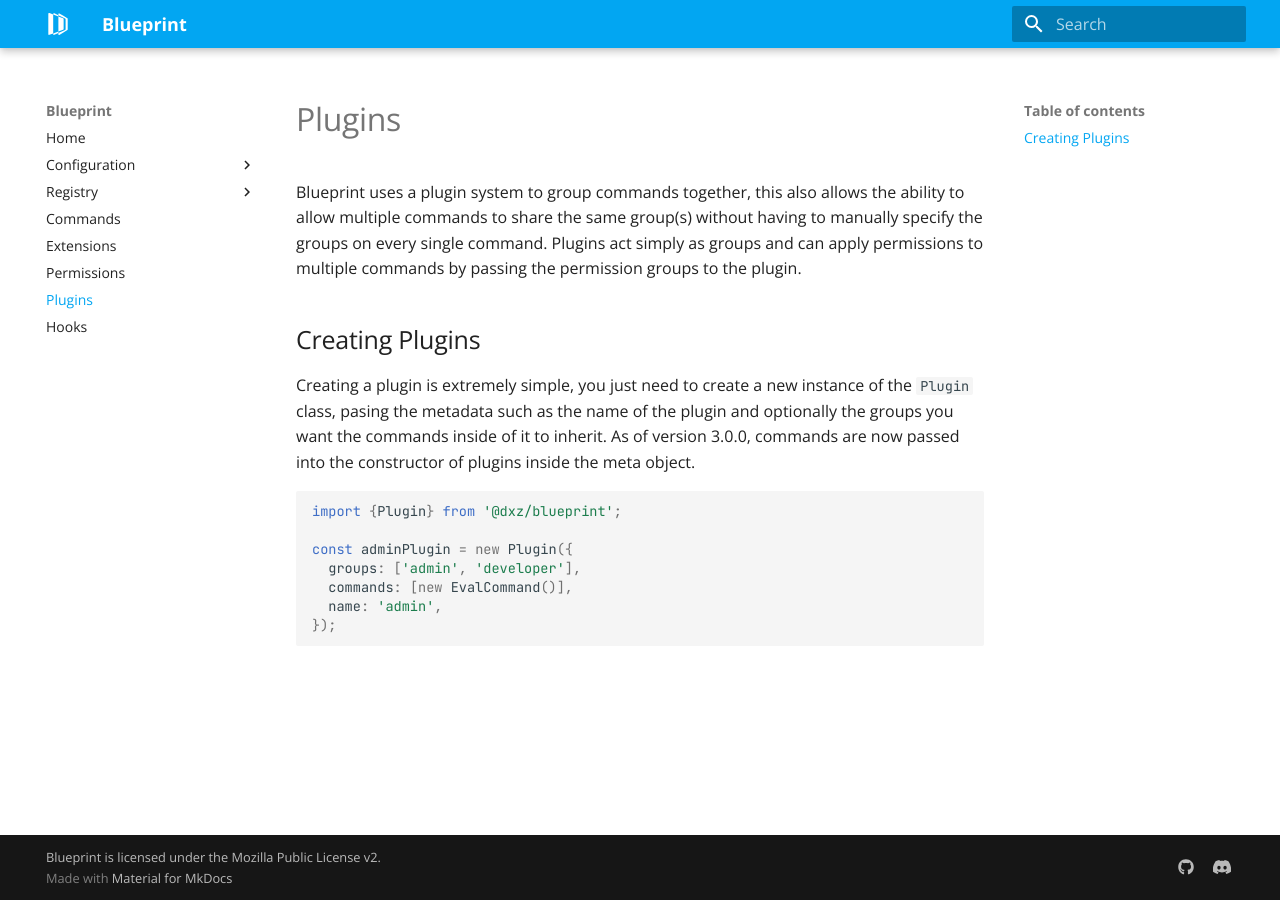
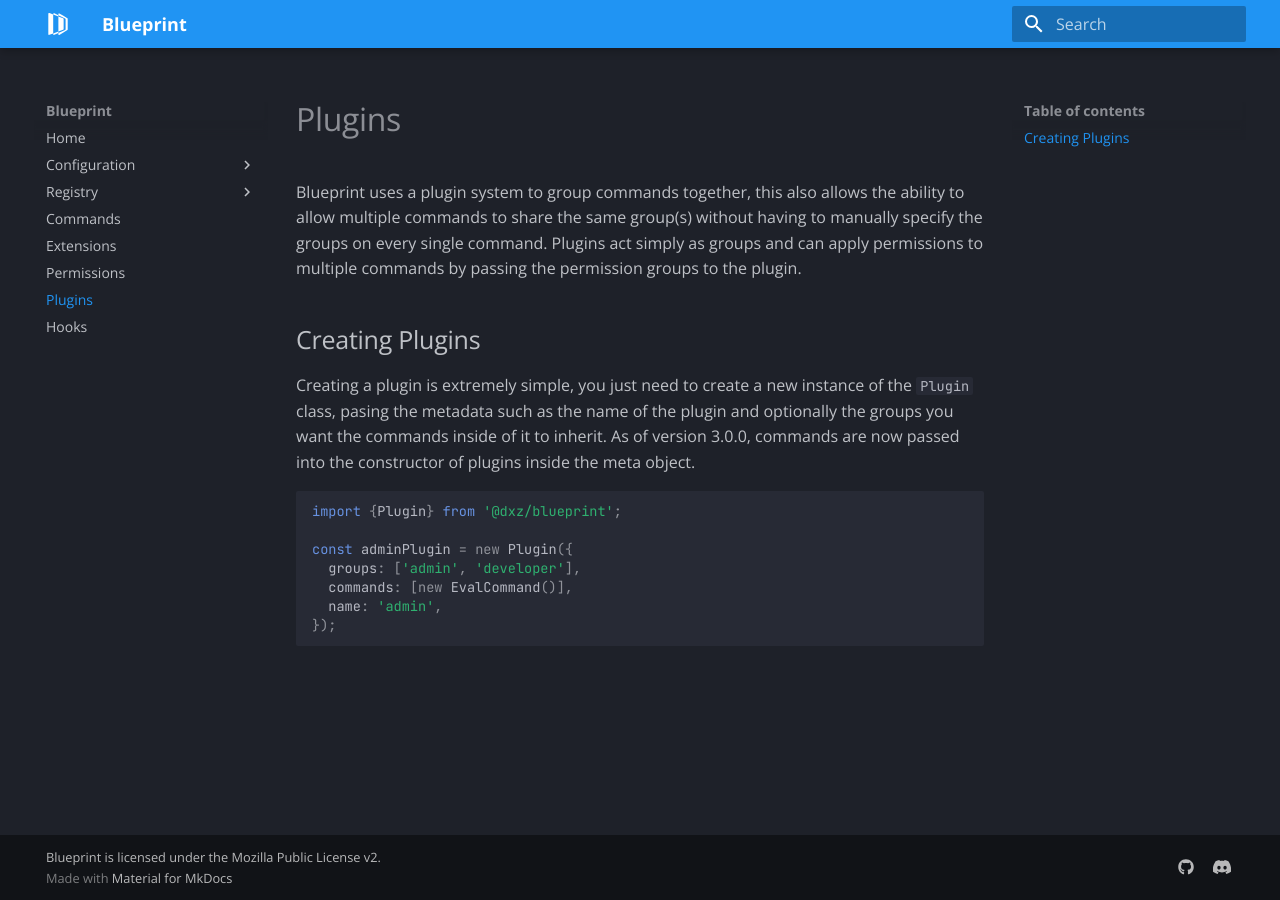
Before and after one commit to blueprint-js/documentation, an MkDocs documentation site: the page built from docs/plugins.md, in a window 1280 px wide. Built offline with MkDocs 1.6.1 and Material for MkDocs 9.7.7, drawn with Linux system fonts in a browser that asks for light colours.

Commit message:
change theme colors

```diff
--- a/mkdocs.yml
+++ b/mkdocs.yml
@@ -8,8 +8,9 @@
   custom_dir: overrides
   favicon: img/favicon.png
   palette:
-    primary: light blue
-    accent: light blue
+    primary: blue
+    accent: teal
+    scheme: slate
   font:
     text: Open Sans
     code: JetBrains Mono
```
